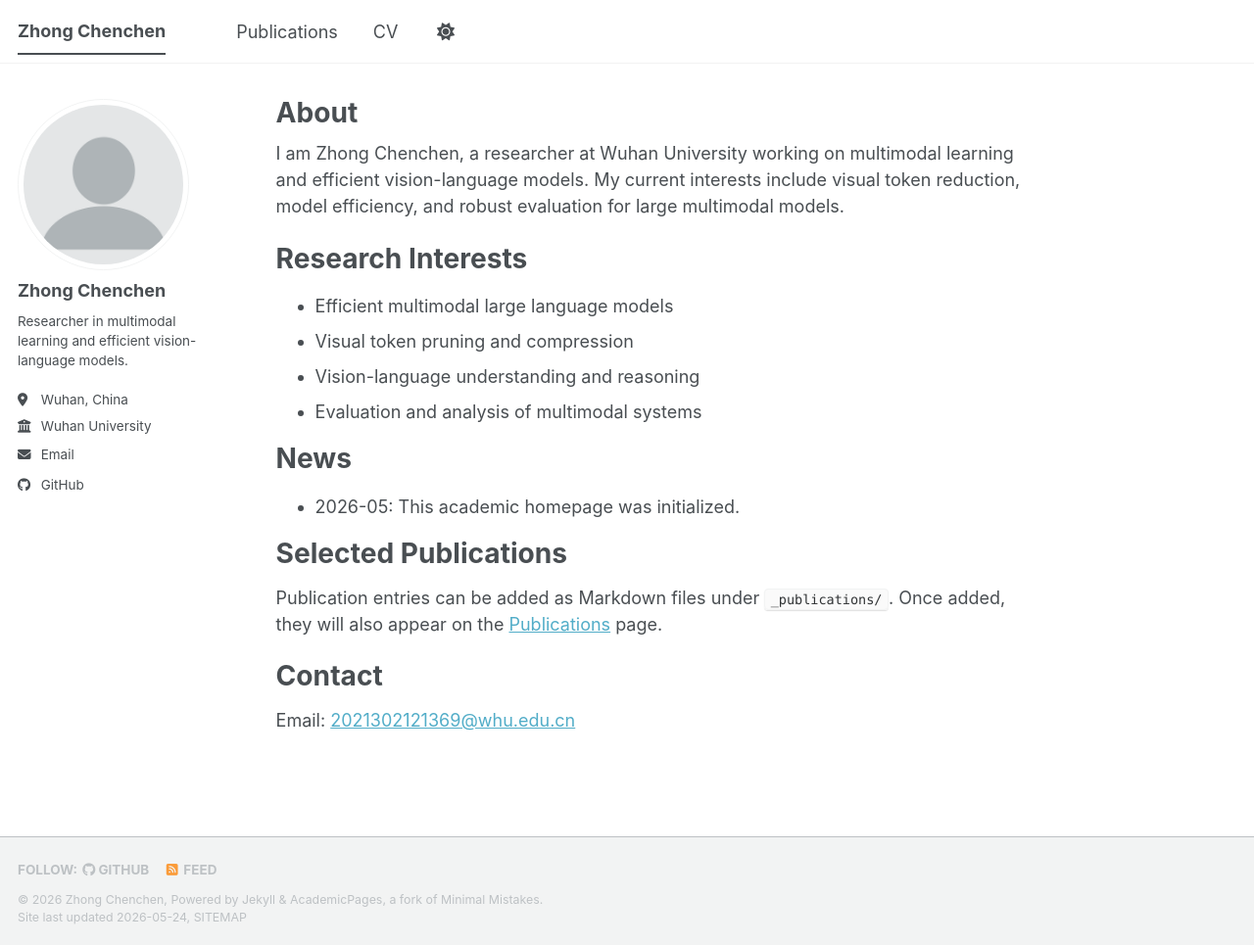
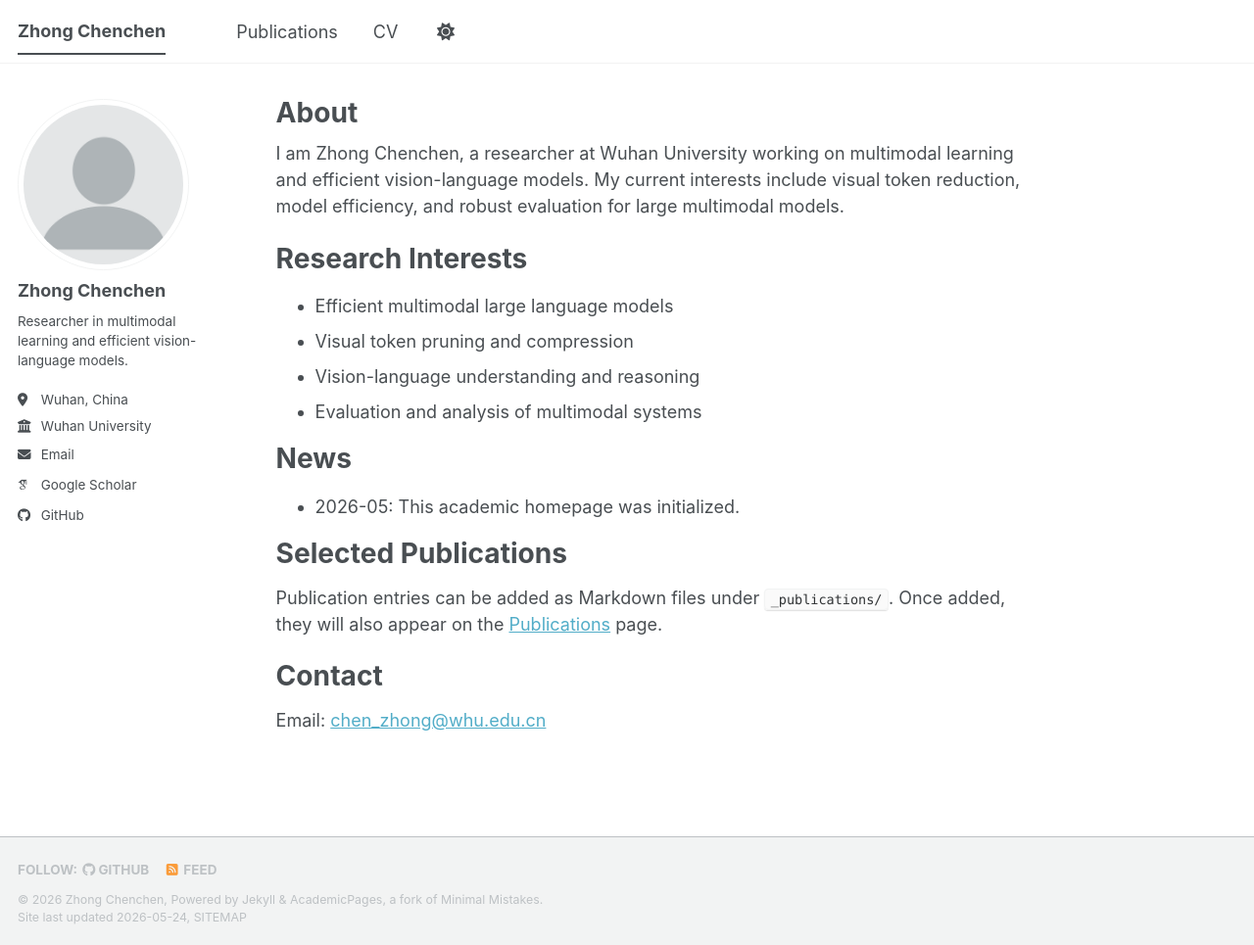
Before and after one commit to Zhong-Chenchen/ChenZhong, a Jekyll site: the page built from _pages/about.md, in a window 1280 px wide and 965 px high. Shown: the whole window at 98% size. Built offline with Jekyll 4.4.1, drawn with Linux system fonts in a browser that asks for light colours; some web fonts are replaced; a script bundle is joined from its source files by our own code; library files that are not in the unit come from our copies.

Commit message:
Update contact and scholar links

```diff
--- a/_config.yml
+++ b/_config.yml
@@ -30,12 +30,12 @@ author:
   location         : "Wuhan, China"
   employer         : "Wuhan University"
   uri              : # URL
-  email            : "2021302121369@whu.edu.cn"
+  email            : "chen_zhong@whu.edu.cn"
 
   # Academic websites
   academia         : # URL
   arxiv            : # URL - Update with the correct link to your profile
-  googlescholar    :
+  googlescholar    : "https://scholar.google.com/citations?user=BdKBMBgAAAAJ&hl=zh-CN"
   inspire-hep      : # URL
   impactstory      : # URL
   orcid            :
--- a/_pages/about.md
+++ b/_pages/about.md
@@ -26,4 +26,4 @@ Publication entries can be added as Markdown files under `_publications/`. Once
 
 Contact
 ======
-Email: [2021302121369@whu.edu.cn](mailto:2021302121369@whu.edu.cn)
+Email: [chen_zhong@whu.edu.cn](mailto:chen_zhong@whu.edu.cn)
```
Also changed, not shown: _data/cv.json (+6 -1 lines).
